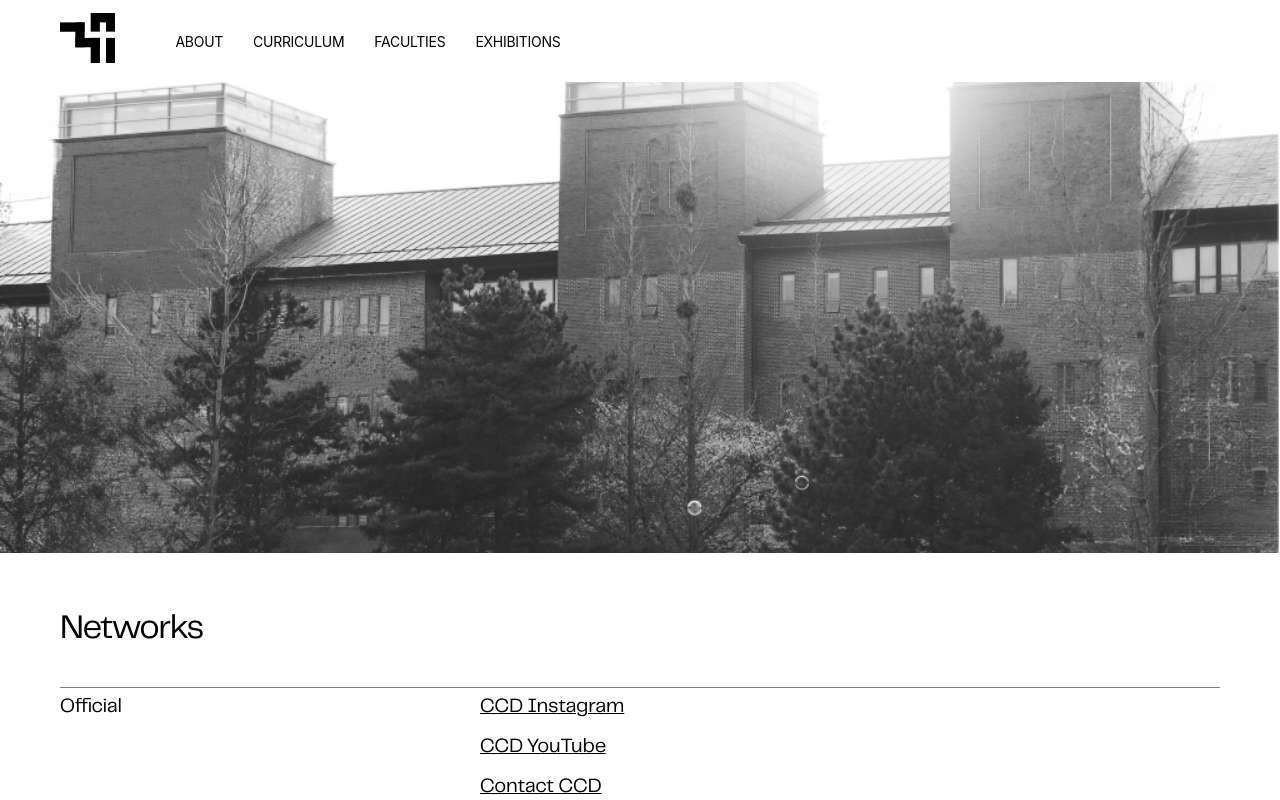
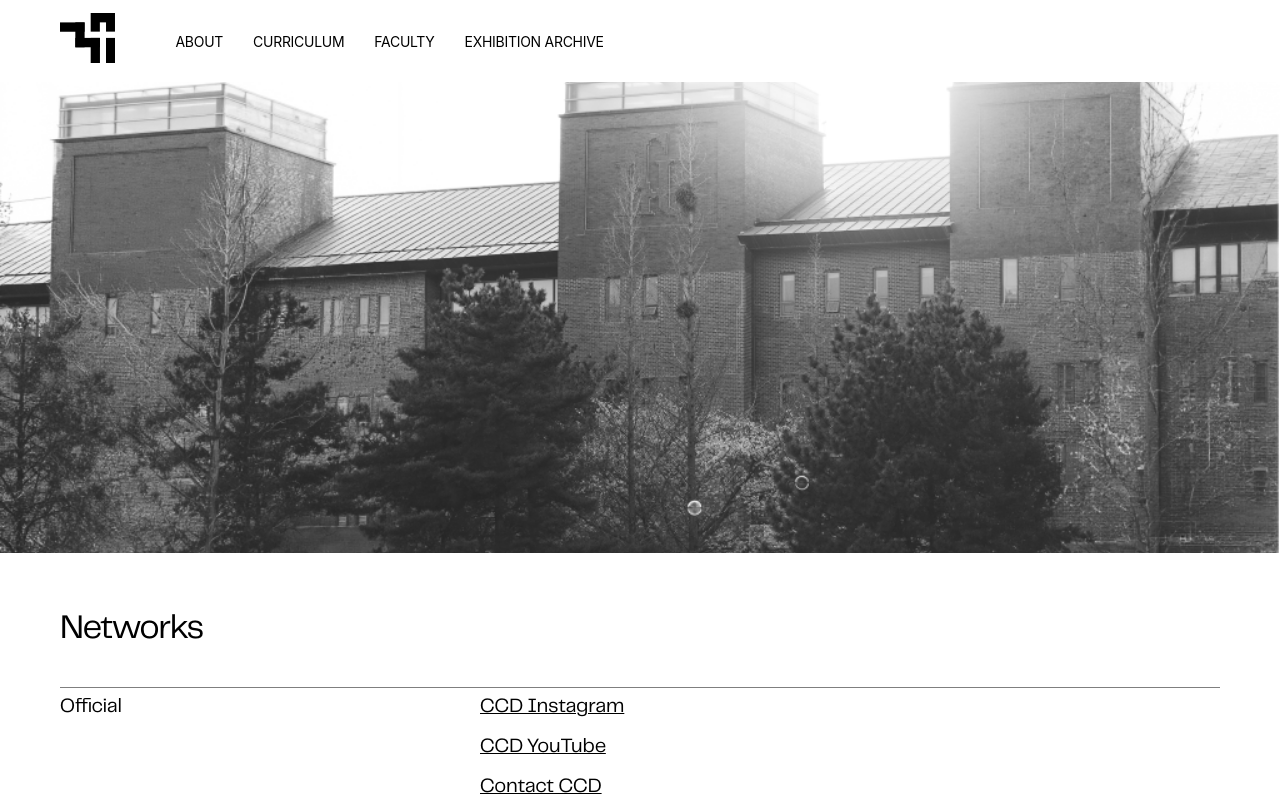
Before and after one commit to handong-ccd/hgu-ccd, a Next.js app: page /networks in a window 1280 px wide. Shown: the top 800 px of the page. Built offline with nearby package versions, Linux system fonts and the light colour scheme; a web font is replaced by a local one.

Commit message:
feat : GNB 메뉴 이름·이동 경로 변경, 위로 스크롤 시 GNB 표시

```diff
--- a/src/components/layout/Header.tsx
+++ b/src/components/layout/Header.tsx
@@ -11,9 +11,28 @@ const linkText = "font-pretendard text-[14px] uppercase leading-none tracking-[-
 /** dark: 검정 배경(기본, 메인·전시 상세) / light: 흰 배경(전시 목록) */
 type Tone = "dark" | "light";
 
+/** 헤더 높이만큼은 항상 보이고, 그 아래에서 아래로 스크롤하면 숨기고 위로 스크롤하면 다시 보임 */
+function useHideOnScrollDown() {
+  const [hidden, setHidden] = useState(false);
+  useEffect(() => {
+    let last = window.scrollY;
+    const onScroll = () => {
+      const y = window.scrollY;
+      if (y < 82) setHidden(false);
+      else if (y > last + 4) setHidden(true);
+      else if (y < last - 4) setHidden(false);
+      if (Math.abs(y - last) > 4 || y < 82) last = y;
+    };
+    window.addEventListener("scroll", onScroll, { passive: true });
+    return () => window.removeEventListener("scroll", onScroll);
+  }, []);
+  return hidden;
+}
+
 export function Header({ tone = "dark" }: { tone?: Tone }) {
   const light = tone === "light";
   const [open, setOpen] = useState(false);
+  const hidden = useHideOnScrollDown() && !open;
 
   useEffect(() => {
     if (!open) return;
@@ -30,7 +49,12 @@ export function Header({ tone = "dark" }: { tone?: Tone }) {
   }, [open]);
 
   return (
-    <header className={`relative z-50 ${light ? "bg-white text-black" : "bg-black text-white"}`}>
+    // 모든 페이지 공통: 화면 위에 붙어 있고(sticky), 아래로 스크롤하면 숨김 → 위로 스크롤하면 다시 나타남
+    <header
+      className={`sticky top-0 z-50 transition-transform duration-300 ease-out ${hidden ? "-translate-y-full" : ""} ${
+        light ? "bg-white text-black" : "bg-black text-white"
+      }`}
+    >
       {/* Desktop (≥1080) */}
       <Container className="hidden h-[82px] items-center lg:flex">
         <div className="flex items-center gap-[60px]">
@@ -41,7 +65,7 @@ export function Header({ tone = "dark" }: { tone?: Tone }) {
             <ul className="flex items-center gap-[30px]">
               {NAV_ITEMS.map((item) => (
                 <li key={item.href}>
-                  <a href={item.href} className={`${linkText} hover:opacity-60`}>
+                  <a href={item.href} className={`${linkText} whitespace-nowrap hover:opacity-60`}>
                     {item.label}
                   </a>
                 </li>
--- a/src/components/sections/Faculties.tsx
+++ b/src/components/sections/Faculties.tsx
@@ -7,7 +7,7 @@ export async function Faculties() {
 
   return (
     <section aria-labelledby="faculties" className="scroll-mt-4">
-      <SectionHeading id="faculties" title="Faculties" />
+      <SectionHeading id="faculties" title="Faculty" />
       <FacultyDirectory faculty={faculty} />
     </section>
   );
--- a/src/data/site.ts
+++ b/src/data/site.ts
@@ -1,9 +1,12 @@
-/** 서브 페이지에서도 메인 섹션으로 이동하도록 "/#id" 형태 */
+/**
+ * GNB — Figma 6:1202. 메인 섹션은 서브 페이지에서도 이동하도록 "/#id" 형태
+ * About 은 커리큘럼 위 트랙 소개(About) 영역, Exhibition Archive 는 전체 목록 페이지
+ */
 export const NAV_ITEMS = [
   { label: "About", href: "/#about" },
   { label: "Curriculum", href: "/#curriculum" },
-  { label: "Faculties", href: "/#faculties" },
-  { label: "Exhibitions", href: "/#exhibitions" },
+  { label: "Faculty", href: "/#faculties" },
+  { label: "Exhibition Archive", href: "/exhibitions" },
 ] as const;
 
 // TODO: 실제 채널 주소로 교체
```
